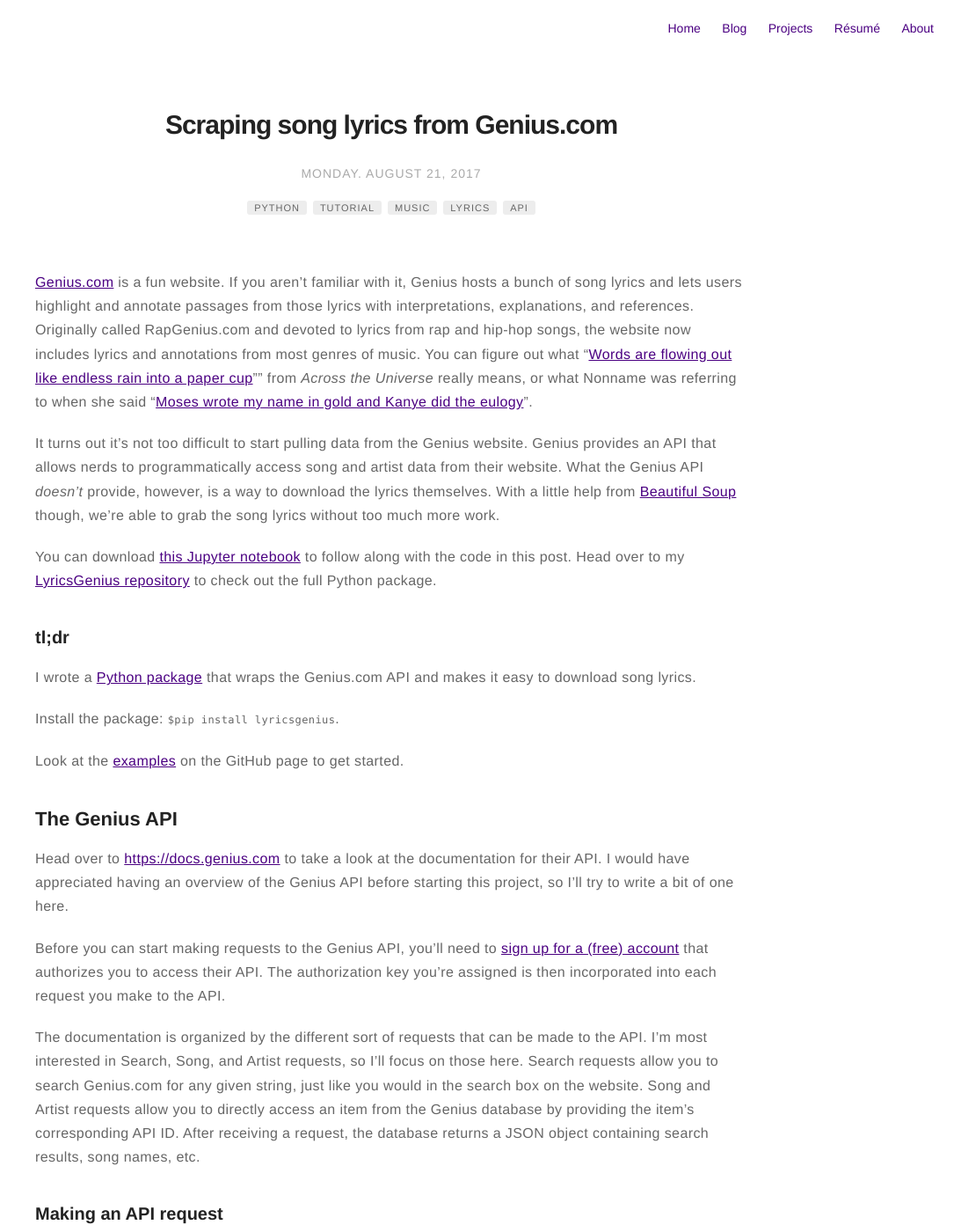
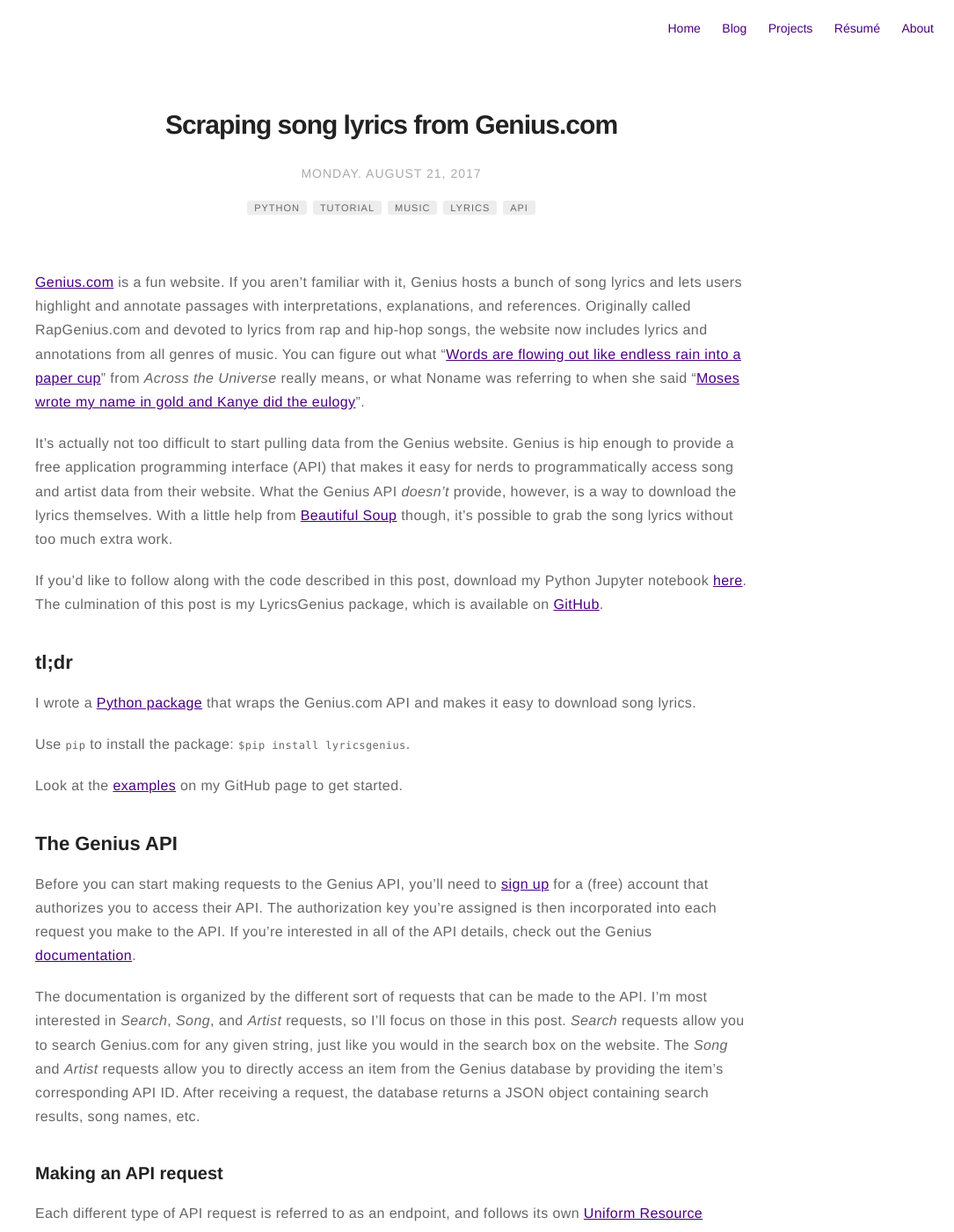
Before and after one commit to johnwmillr/johnwmillr.github.io, a Jekyll site: the page built from _posts/2017-08-21-scraping-genius-lyrics.markdown, in a window 1280 px wide and 1400 px high. Shown: the whole window at 88% size, without its empty margins (195-1280 px from the left). Built offline with Jekyll 4.4.1, drawn with Linux system fonts in a browser that asks for light colours; comment, search, counter and statistics services are not loaded; some of the changed text lies outside the part shown.

Commit message:
Update text in scraping lyrics post

````diff
--- a/_posts/2017-08-21-scraping-genius-lyrics.markdown
+++ b/_posts/2017-08-21-scraping-genius-lyrics.markdown
@@ -10,78 +10,69 @@
 - API
 category: blog
 author: john
-description: Tutorial on scraping lyrics from Genius.com
+description: Tutorial on scraping song lyrics from Genius.com
 ---
 
-[Genius.com](https://www.genius.com) is a fun website. If you aren't familiar with it, Genius hosts a bunch of song lyrics and lets users highlight and annotate passages from those lyrics with interpretations, explanations, and references. Originally called RapGenius.com and devoted to lyrics from rap and hip-hop songs, the website now includes lyrics and annotations from most genres of music. You can figure out what "[Words are flowing out like endless rain into a paper cup](https://genius.com/3287551)"" from *Across the Universe* really means, or what Nonname was referring to when she said "[Moses wrote my name in gold and Kanye did the eulogy](https://genius.com/10185147)".
+[Genius.com](https://www.genius.com) is a fun website. If you aren't familiar with it, Genius hosts a bunch of song lyrics and lets users highlight and annotate passages with interpretations, explanations, and references. Originally called RapGenius.com and devoted to lyrics from rap and hip-hop songs, the website now includes lyrics and annotations from all genres of music. You can figure out what "[Words are flowing out like endless rain into a paper cup](https://genius.com/3287551)" from *Across the Universe* really means, or what Noname was referring to when she said "[Moses wrote my name in gold and Kanye did the eulogy](https://genius.com/10185147)".
 
+It's actually not too difficult to start pulling data from the Genius website. Genius is hip enough to provide a free application programming interface (API) that makes it easy for nerds to programmatically access song and artist data from their website. What the Genius API *doesn't* provide, however, is a way to download the lyrics themselves. With a little help from [Beautiful Soup](https://www.crummy.com/software/BeautifulSoup/) though, it's possible to grab the song lyrics without too much extra work.
 
-It turns out it's not too difficult to start pulling data from the Genius website. Genius provides an API that allows nerds to programmatically access song and artist data from their website. What the Genius API *doesn't* provide, however, is a way to download the lyrics themselves. With a little help from [Beautiful Soup](https://www.crummy.com/software/BeautifulSoup/) though, we're able to grab the song lyrics without too much more work.
+If you'd like to follow along with the code described in this post, download my Python Jupyter notebook [here](/assets/code/scraping-genius-lyrics.ipynb). The culmination of this post is my LyricsGenius package, which is available on [GitHub](https://github.com/johnwmillr/LyricsGenius).
 
-
-You can download [this Jupyter notebook]({{site.url}}/assets/code/scraping-genius-lyrics.ipynb) to follow along with the code in this post. Head over to my [LyricsGenius repository](https://github.com/johnwmillr/LyricsGenius) to check out the full Python package.
-
-### tl;dr ###
+## tl;dr ##
 I wrote a [Python package](https://pypi.org/project/lyricsgenius/) that wraps the Genius.com API and makes it easy to download song lyrics.
 
-Install the package: ```$pip install lyricsgenius```.
+Use `pip` to install the package: ```$pip install lyricsgenius```.
 
-Look at the [examples](https://github.com/johnwmillr/LyricsGenius#usage) on the GitHub page to get started.
+Look at the [examples](https://github.com/johnwmillr/LyricsGenius#usage) on my GitHub page to get started.
 
 ## The Genius API ##
-Head over to [https://docs.genius.com](https://docs.genius.com) to take a look at the documentation for their API. I would have appreciated having an overview of the Genius API before starting this project, so I'll try to write a bit of one here.
+Before you can start making requests to the Genius API, you'll need to [sign up](http://genius.com/api-clients) for a (free) account that authorizes you to access their API. The authorization key you're assigned is then incorporated into each request you make to the API. If you're interested in all of the API details, check out the Genius [documentation](https://docs.genius.com).
 
-Before you can start making requests to the Genius API, you'll need to [sign up for a (free) account](http://genius.com/api-clients) that authorizes you to access their API. The authorization key you're assigned is then incorporated into each request you make to the API.
-
-The documentation is organized by the different sort of requests that can be made to the API. I'm most interested in Search, Song, and Artist requests, so I'll focus on those here. Search requests allow you to search Genius.com for any given string, just like you would in the search box on the website. Song and Artist requests allow you to directly access an item from the Genius database by providing the item's corresponding API ID. After receiving a request, the database returns a JSON object containing search results, song names, etc.
+The documentation is organized by the different sort of requests that can be made to the API. I'm most interested in *Search*, *Song*, and *Artist* requests, so I'll focus on those in this post. *Search* requests allow you to search Genius.com for any given string, just like you would in the search box on the website. The *Song* and *Artist* requests allow you to directly access an item from the Genius database by providing the item's corresponding API ID. After receiving a request, the database returns a JSON object containing search results, song names, etc.
 
 ### Making an API request ###
+Each different type of API request is referred to as an endpoint, and follows its own [Uniform Resource Identifier](https://en.wikipedia.org/wiki/Web_API) (URI) format. Here are the formatted URIs for the *Song*, *Artist*, and *Search* endpoints:
+  * *Song*:   ```https://api.genius.com/songs/[song_api_id]```
+  * *Artist*: ```https://api.genius.com/artists/[artist_api_id]```
+  * *Search*:  ```https://api.genius.com/search?q=[search_term]```
 
-Each type of API request has its own URL format. The process of accessing the API database is the same regardless of which type of request the URL is formatted for. Here are the formats:
-  * Songs:   ```https://api.genius.com/songs/[song_api_id]```
-  * Artists: ```https://api.genius.com/artists/[artist_api_id]```
-  * Search:  ```https://api.genius.com/search?q=[search_term]```
-
-For example, if you wanted to search the database for songs about being stuck in an airport (like I currently am), you'd make the following API request:
+For example, if you wanted to search the database for songs about being stuck in an airport (like I currently am), you'd make the following API *Search* request:
 
 ```
 https://api.genius.com/search?q=stuck%20%in%20%the%20airport
 ```
 
-The ```%20``` values replace spaces in a URL. You'll need to use the ```quote()``` function from the ```urllib2``` Python library to format your search requests.
+The ```%20``` values replace spaces in a URI. You'll need to use the ```quote()``` function from the ```urllib2``` Python library to format your search requests.
 
-
-Let's take a look at how we might search for an artist using the Genius API.
+Here's how we might search for an artist using the Genius API:
 ```python
 import requests
 import urllib2
 
-# Format a request URL for the Genius API
+# Format a request URI for the Genius API
 search_term = 'Andy Shauf'
 _URL_API = "https://api.genius.com/"
 _URL_SEARCH = "search?q="
 querystring = _URL_API + _URL_SEARCH + urllib2.quote(search_term)
 request = urllib2.Request(querystring)
 request.add_header("Authorization", "Bearer " + client_access_token)
-request.add_header("User-Agent", "") # Check out my GitHub if you're getting an error here.
+request.add_header("User-Agent", "")
 ```
 
-Along with formatting the URL, we need to add headers to the request so that the database has a bit of info on the client (our Python program) making the request. You'll get your ```client_access_token``` after registering for an account on Genius. If you don't include these headers in your request you'll get either a 504 authorization error or 431 invalid request error in response.
+Along with formatting the URI, we need to add headers to the request so that the database has a bit of info on the client (our Python program) making the request. You'll get your ```client_access_token``` after registering for an account on Genius. If you don't include these headers in your request you'll get either a 504 authorization error or 431 invalid request error in response.
 
-
-Now that we've formatted the URL, we can make a request to the database.
+Now that we've formatted the URI, we can make a request to the database.
 
 ```python
-import json
 response = urllib2.urlopen(request, timeout=3)
-raw = response.read()
-json_obj = json.loads(raw)
+json_obj = response.json()
 ```
 
-We use the JSON library to convert the raw text returned from the database into a Python dictionary. We can access fields in the JSON object just like we would a normal dictionary:
+We use the built-in `.json()` command to convert the raw response into a JSON object. We can access fields in the JSON object just like we would a normal Python dictionary:
 
 ```python
-# The JSON object is just a normal Python dictionary
+# The JSON object operates just like a normal Python dictionary
 >>> json_obj.viewkeys()
 dict_keys([u'meta', u'response'])
 ```
@@ -108,13 +99,13 @@
  u'header_image_url']
 ```
 
-If you have an artist or song ID, you can access that entry directly by reformatting the request URL.
+If you have an artist or song ID, you can access that entry directly by reformatting the request URI.
 
 ```python
 # If you have an artist or song ID, you can access that entry
-# directly by reformatting the request URL.
+# directly by reformatting the request URI.
 song_id = 82926
-querystring = "https://api.genius.com/songs/" + str(song_id)
+querystring = "https://api.genius.com/songs/" + str(song_id)  # Songs endpoint
 request = urllib2.Request(querystring)
 request.add_header("Authorization", "Bearer " + client_access_token)
 request.add_header("User-Agent", "")
@@ -129,10 +120,8 @@
 (u'All I Want', u'Joni Mitchell')
 ```
 
-So that's how you access the API.
-
 ## Scraping song lyrics ##
-As I mentioned above, Genius doesn't actually let you pull lyrics from their API directly. This isn't a big deal, because after finding a song's URL using the search function, we can use the ```BeautifulSoup``` library to scrape the page's HTML for song lyrics.
+As I mentioned above, Genius doesn't actually let you pull lyrics from their API directly. This isn't a big deal, because after finding a song's URI using the search function, we can use the ```BeautifulSoup``` library to scrape the page's HTML for song lyrics.
 
 The actual code for scraping lyrics from a page isn't too complicated:
 ```python
@@ -155,20 +144,24 @@
 As the crowd watches his every..."
 ```
 
+---
+
 ## *LyricsGenius* ##
 I decided to write a Python wrapper for the Genius API to make it a bit easier to grab data from the database. The easiest way to get started with the package is to install it via [PyPI](https://pypi.org/project/lyricsgenius/) using `pip`:
 
 `$pip install lyricsgenius`
 
-If you'd prefer to clone and install the repository yourself, follow these steps:
+If you'd prefer to clone and install the latest version of the repository from GitHub, follow these steps:
 1. Clone this repo:
 `$git clone https://github.com/johnwmillr/LyricsGenius.git`
-2. Enter the directory created:
+2. Enter the new directory:
 `$cd LyricsGenius`
 3. Install using pip:
 `$pip install .`
 
-Search for three songs by a single artist
+
+### Examples ###
+Search for songs by a given artist
 
 ```python
 >>> import lyricsgenius as genius
@@ -189,7 +182,6 @@
 ```
 
 Add a song to the artist object
-
 ```python
 >>> song = api.search_song('Wendell Walker', artist.name)
 Searching for "Wendell Walker" by Andy Shauf...
@@ -200,7 +192,6 @@
 ```
 
 View song lyrics
-
 ```python
 >>> print(artist.songs[0])
 "Alexander All Alone" by Andy Shauf:
@@ -212,11 +203,10 @@
 ```
 
 Save song lyrics to a .json file
-
 ```python
 artist.save_lyrics(format='json')
 ```
 
-So, there you go. Check out my post on a [textual analysis of country music](http://www.johnwmillr.com/trucks-and-beer/) for an example of this code in action.
+Check out my post on a textual analysis of [country music](http://www.johnwmillr.com/trucks-and-beer/) for an example of one way to put this code to use.
 
 Let me know what you think!
````
Also changed, not shown: other parts of _posts/2017-08-21-scraping-genius-lyrics.markdown (+1 -1 lines).
